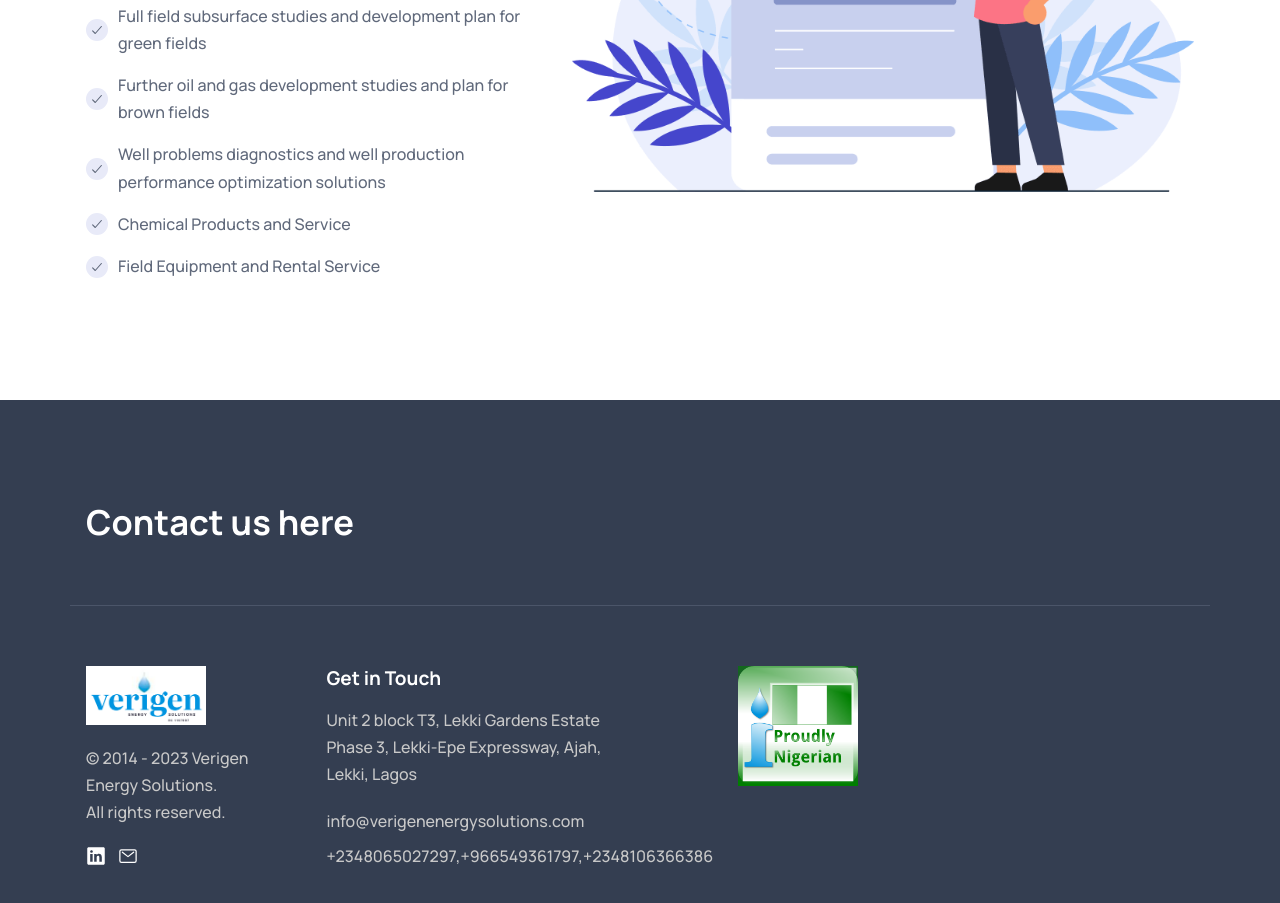
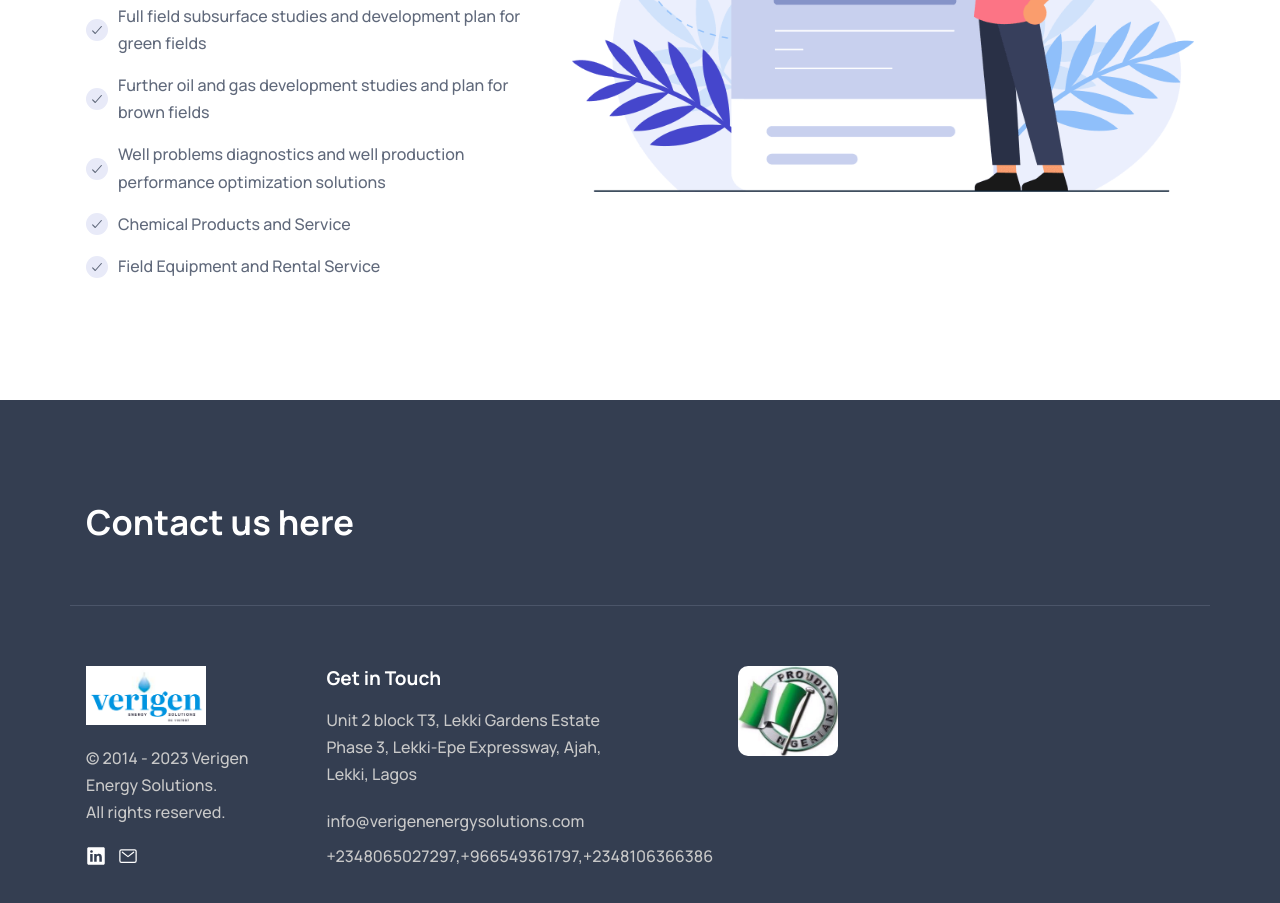
Before and after one commit to danielokpechi/verigenenergies, a plain HTML site: page VerigenEnergiessolution/index.html in a window 1280 px wide. Shown: the part 3120-4023 px from the top of the page. Drawn offline with nearby package versions, Linux system fonts and the light colour scheme.

Commit message:
fixed image

```diff
--- a/VerigenEnergiessolution/index.html
+++ b/VerigenEnergiessolution/index.html
@@ -854,8 +854,8 @@
       <ul class="footer-list">
 
         <li>
-          <img src="./assets/images/proudly-nigerian.png" width="120" height="32
-        " alt="Proudly Nigerian" class="logo-light">
+          <img src="./assets/images/proud-nigerian.JPG" width="100" height="30
+        " alt="Proudly Nigerian" class="logo-light" style="border-radius: 10px;">
         </li>
 
       </ul>
```
Also changed, not shown: VerigenEnergiessolution/assets/images/proud-nigerian.JPG (added).
